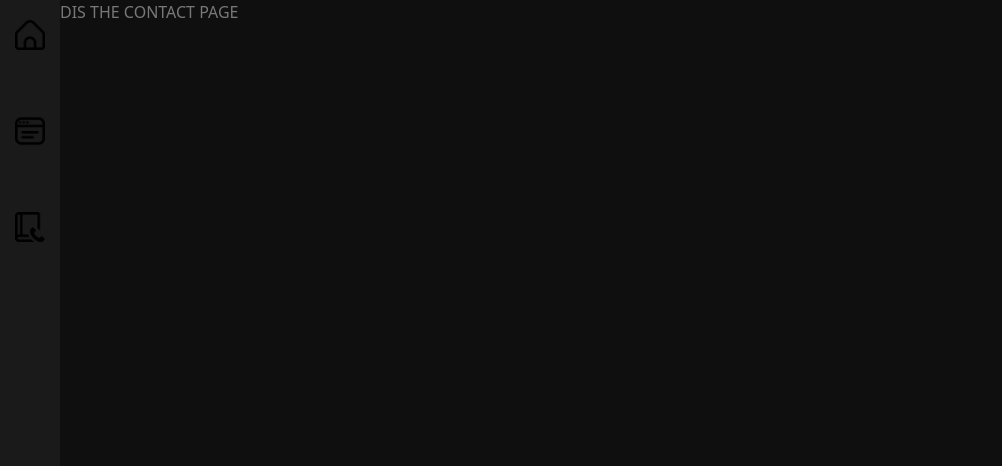
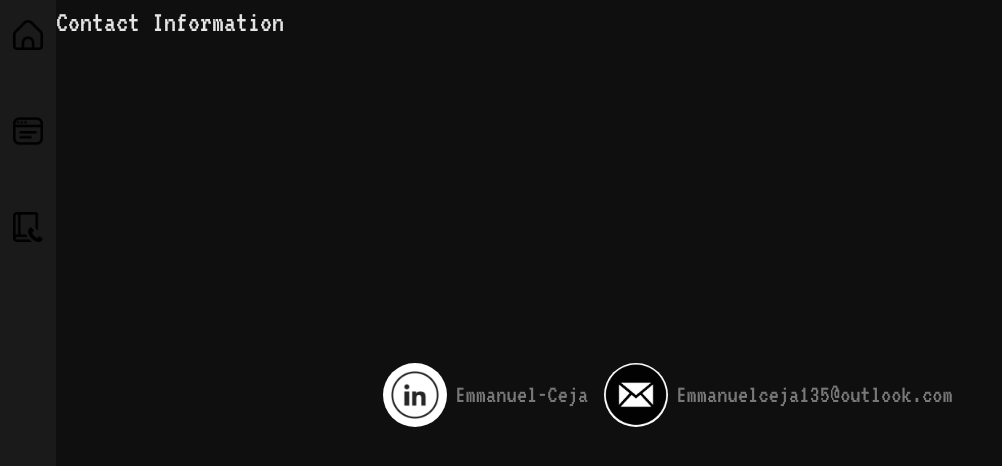
Before and after one commit to Emmanuel-Ceja/portfolio, a Next.js app: page /contact in a window 1280 px wide. Shown: the top 466 px of the page, without its empty margins (0-1002 px from the left). Built offline with nearby package versions, Linux system fonts and the light colour scheme.

Commit message:
added email pic and functionality when clickin text

```diff
--- a/app/contact/page.tsx
+++ b/app/contact/page.tsx
@@ -1,7 +1,62 @@
+'use client';
+
+import { VT323 } from "next/font/google";
+import Image from "next/image";
+import Link from "next/link";
+import { useState } from "react";
+
+
+const vt323 = VT323({
+  subsets: ["latin"],
+  weight: "400",
+});
+
 export default function Contact() {
+    const [copied, setCopied] = useState(false);
+
+    const email = "Emmanuelceja135@outlook.com";
+
+    const handleClick = async () => {
+
+
+        console.log("Button was clicked");
+
+        try {
+            await navigator.clipboard.writeText(email);
+            setCopied(true);
+            setTimeout(() => setCopied(false), 2000);
+
+            console.log("Email copied to clipboard");
+        } catch (err) {
+            console.error("Failed to copy email: ", err);
+        }
+
+    }
     return (
-        <div className= "text-[#787878]">
-            <p>DIS THE CONTACT PAGE</p>
+        <div className={vt323.className + " min-h-screen"}>
+
+            {/*Contact Me Text*/}
+            <div className= " flex items-start justify-start">
+                <p className="text-[#e5e5e5]" style={{ fontSize: "clamp(30px, 2vw, 50px)" }}>Contact Information</p>
+            </div>
+
+            {/*link and email section*/}
+            <div className= "flex items-center justify-center min-h-[calc(100vh-100px)]">
+
+                <div className= "flex items-center justify-center">
+                    <Image src="/icons/linkedin.jpg" alt="Linkedin" width={50} height={50} className= "rounded-full" style= {{ width: "clamp(20px, 5vw, 80px)", height: "clamp(20px, 5vw, 80px)" }}/>
+                    <Link href="https://www.linkedin.com/in/emmanuel-ceja/" target="_blank" rel="noopener noreferrer" className="text-[#787878] ml-2" style= {{ fontSize: "clamp(16px, 2vw, 30px)" }}>
+                        Emmanuel-Ceja
+                    </Link>
+
+                    <Image src="/icons/email.jpg" alt="Email" width={50} height={50} className= "rounded-full ml-4" style= {{ width: "clamp(20px, 5vw, 80px)", height: "clamp(20px, 5vw, 80px)" }}/>
+                    <button onClick={handleClick} className= "text-[#787878] ml-2" style= {{ fontSize: "clamp(16px, 2vw, 30px)" }}>
+                        {copied ? "Copied!" : email}
+                    </button>
+                </div>
+
+
+            </div>
         </div>
 
     )
--- a/app/layout.tsx
+++ b/app/layout.tsx
@@ -17,7 +17,7 @@ export default function RootLayout({
   return (
     <html lang="en">
       <body className= "flex min-h-screen bg-[#0f0f0f]">
-        <div className= "flex flex-col bg-[#1a1a1a] w-15 items-center py-5 gap-15">
+        <div className= "flex flex-col bg-[#1a1a1a] w-14 items-center py-5 gap-15">
 
          <Link href="/">
           <button>
--- a/app/portfolio/page.tsx
+++ b/app/portfolio/page.tsx
@@ -1,7 +1,7 @@
 export default function Portfolio() {
     return (
         <div className= "text-[#787878]">
-            <p>DIS THE PORTFOLIO PAGE</p>
+            <p className= "text-center">DIS THE PORTFOLIO PAGE</p>
         </div>
     )
 }
```
Also changed, not shown: public/icons/email.jpg (added), public/icons/linkedin.jpg (added).
